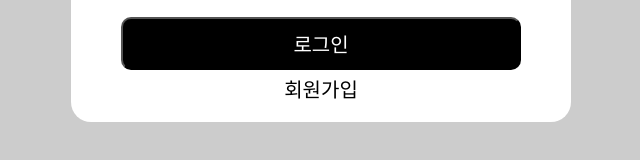
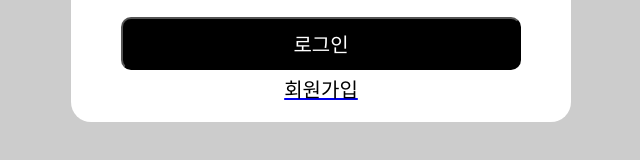
Before and after one commit to DO-SOPT-WEB/YujinNa, a React (Vite) app in the folder assignment/week04/login-project/: page /login in a window 1280 px wide. Shown: the part 428-588 px from the top of the page, without its empty margins (319-959 px from the left). Built offline with nearby package versions, Linux system fonts and the light colour scheme; a web font is replaced by a local one.

Commit message:
fix: 회원가입하기 버튼을 navigate에서 Link로 수정

```diff
--- a/assignment/week04/login-project/src/pages/Login.jsx
+++ b/assignment/week04/login-project/src/pages/Login.jsx
@@ -1,6 +1,6 @@
 import axios from "axios";
 import React, { useState } from "react";
-import { useNavigate } from "react-router-dom";
+import { Link, useNavigate } from "react-router-dom";
 import styled from "styled-components";
 
 const Login = () => {
@@ -52,9 +52,12 @@
         </St.InputContainer>
         <St.ButtonContainer>
           <St.SubmitButton onClick={onLoginBtnClick}>로그인</St.SubmitButton>
-          <St.RegisterButton onClick={onRegisterBtnClick}>
+          <Link to={"/signup"}>
+            <St.RegisterButton>회원가입</St.RegisterButton>
+          </Link>
+          {/* <St.RegisterButton onClick={onRegisterBtnClick}>
             회원가입
-          </St.RegisterButton>
+          </St.RegisterButton> */}
         </St.ButtonContainer>
       </St.LoginBox>
     </St.LoginContainer>
```
